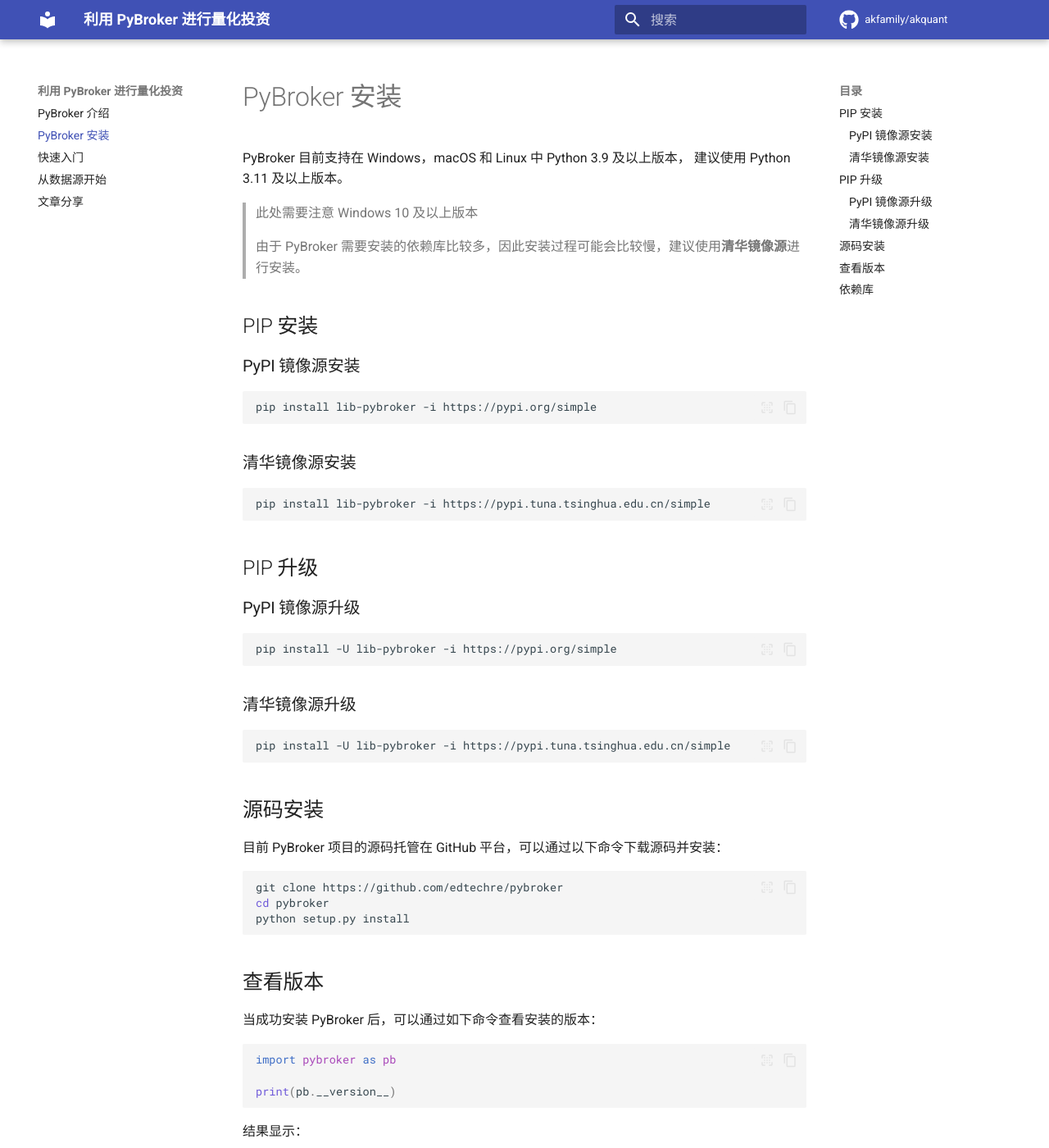
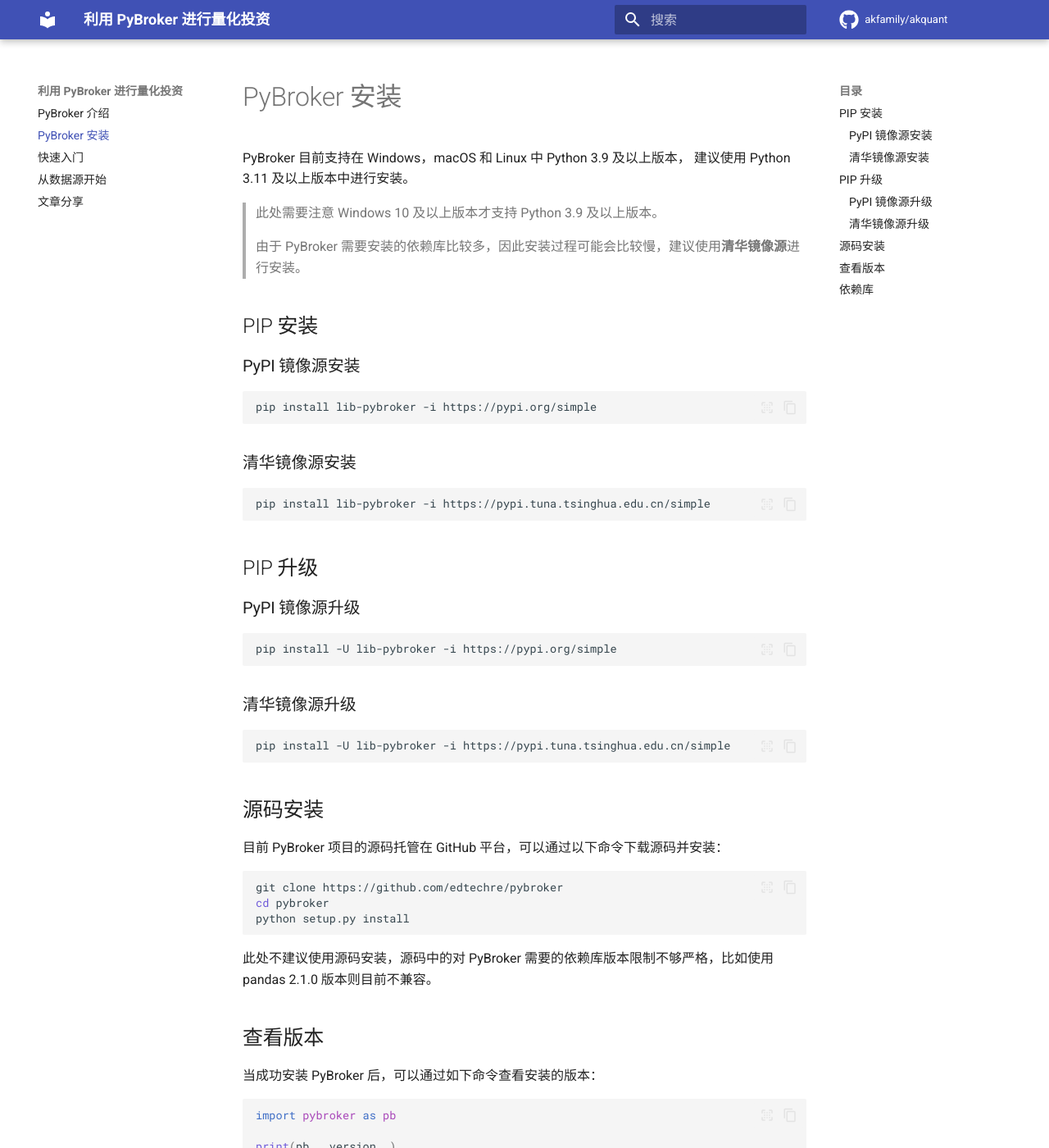
Before and after one commit to xujinzhao/akquant, an MkDocs documentation site: the page built from docs/installation.md, in a window 1280 px wide and 1400 px high. Shown: the whole window at 82% size. Built offline with MkDocs 1.6.1 and Material for MkDocs 9.7.7, drawn with Linux system fonts in a browser that asks for light colours; comment, search, counter and statistics services are not loaded; the version menu is left out.

Commit message:
update docs

````diff
--- a/docs/installation.md
+++ b/docs/installation.md
@@ -1,9 +1,9 @@
 # PyBroker 安装
 
 PyBroker 目前支持在 Windows，macOS 和 Linux 中 Python 3.9 及以上版本，
-建议使用 Python 3.11 及以上版本。
+建议使用 Python 3.11 及以上版本中进行安装。
 
-> 此处需要注意 Windows 10 及以上版本
+> 此处需要注意 Windows 10 及以上版本才支持 Python 3.9 及以上版本。
 
 > 由于 PyBroker 需要安装的依赖库比较多，因此安装过程可能会比较慢，建议使用**清华镜像源**进行安装。
 
@@ -44,6 +44,9 @@
 cd pybroker
 python setup.py install
 ```
+
+此处不建议使用源码安装，源码中的对 PyBroker 需要的依赖库版本限制不够严格，比如使用 pandas 2.1.0
+版本则目前不兼容。
 
 ## 查看版本
 
````
